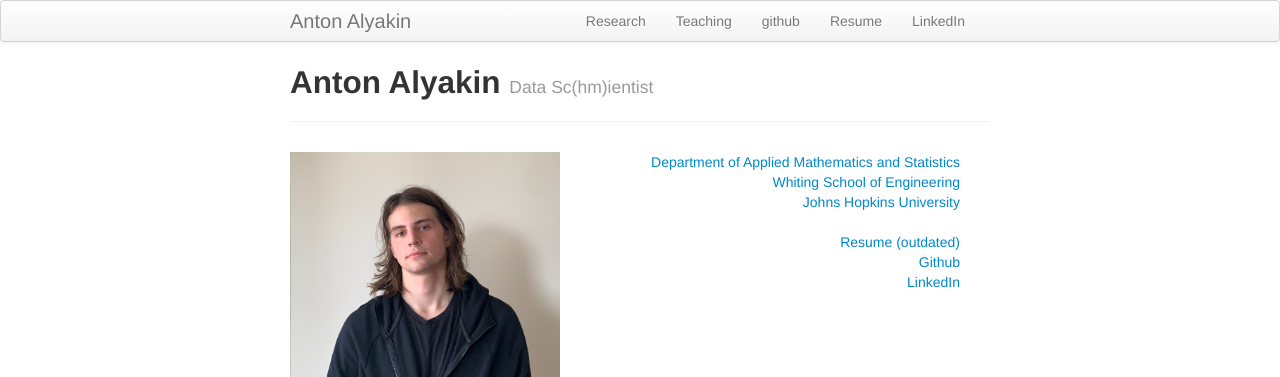
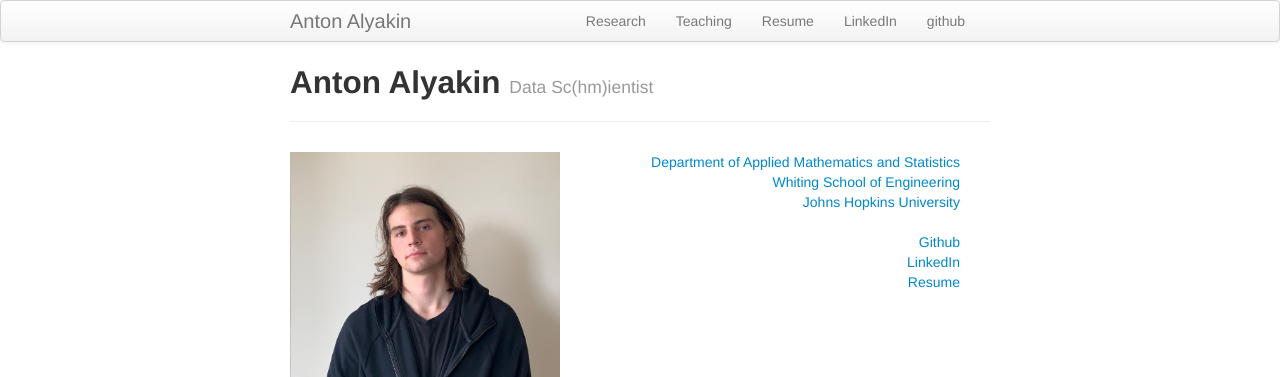
Before and after one commit to alyakin314/alyakin314.github.io, a Jekyll site: the page built from index.md, in a window 1280 px wide. Shown: the top 377 px of the page. Built offline with Jekyll 4.4.1, drawn with Linux system fonts in a browser that asks for light colours.

Commit message:
rearranged things

```diff
--- a/_includes/themes/twitter/default.html
+++ b/_includes/themes/twitter/default.html
@@ -71,11 +71,11 @@
 
               <li><a href="{{ BASE_PATH }}/pages/teaching.html">Teaching</a></li>
 
-              <li><a href="https://github.com/alyakin314">github</a></li>
-
               <li><a href="{{ BASE_PATH }}/assets/AntonAlyakinResume.pdf">Resume</a></li>
 
               <li><a href="https://www.linkedin.com/in/anton-alyakin-64a58a9b/">LinkedIn</a></li>
+
+              <li><a href="https://github.com/alyakin314">github</a></li>
 
           </ul>
 
--- a/index.md
+++ b/index.md
@@ -15,9 +15,9 @@ description: Graduate Student at Johns Hopkins
 		<a href="https://engineering.jhu.edu/">Whiting School of Engineering</a><br/>
           	<a href="https://www.jhu.edu/">Johns Hopkins University</a><br/>
 		<br/>
-		<a href="{{ BASE_PATH }}/assets/AntonAlyakinResume.pdf">Resume (outdated)</a><br/>
 		<a href = "https://github.com/alyakin314">Github</a><br/>
 		<a href = "https://www.linkedin.com/in/anton-alyakin-64a58a9b/">LinkedIn</a><br/>
+		<a href="{{ BASE_PATH }}/assets/AntonAlyakinResume.pdf">Resume</a><br/>
 		</div>
 	</div>
 </div>
```
